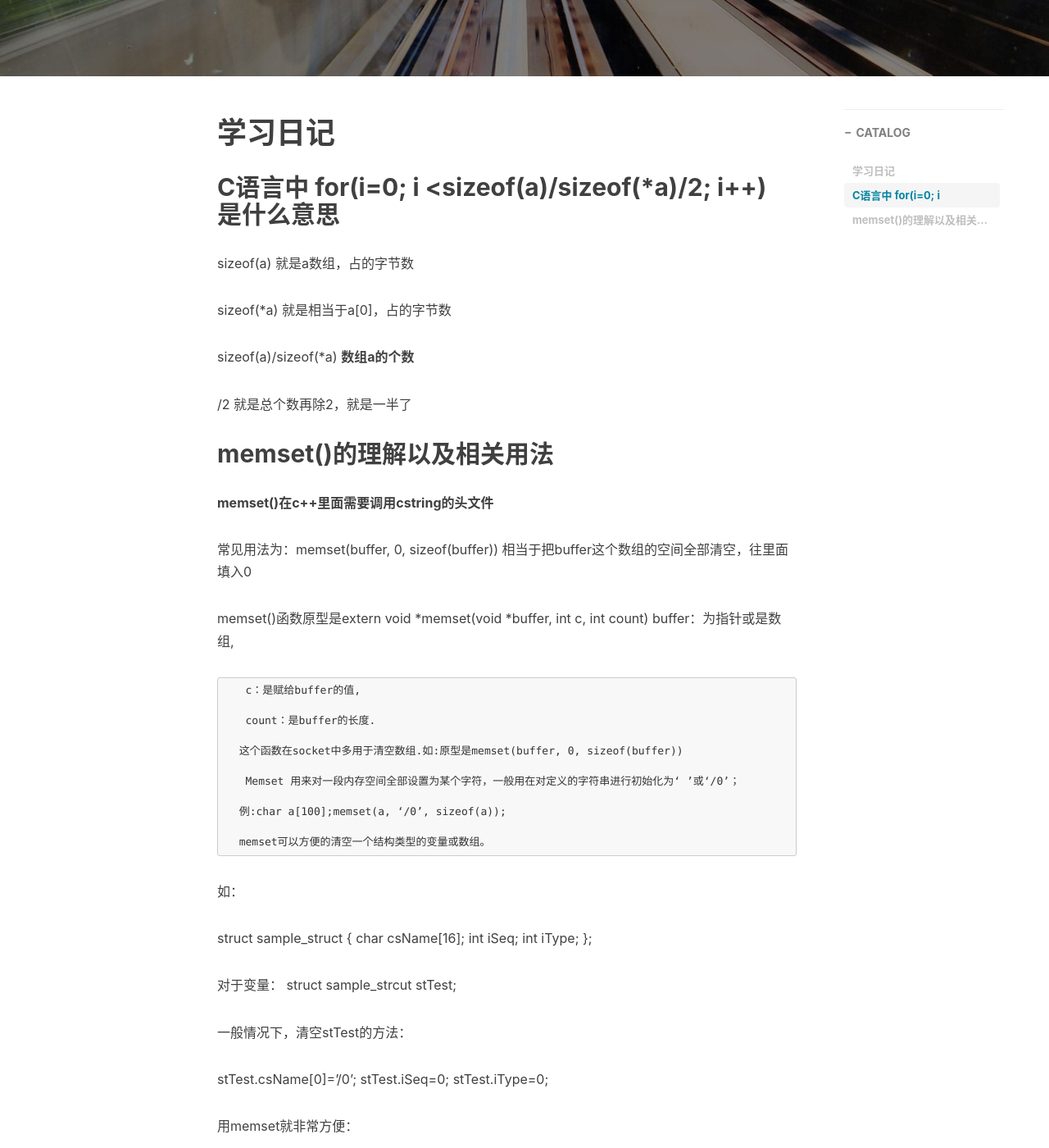
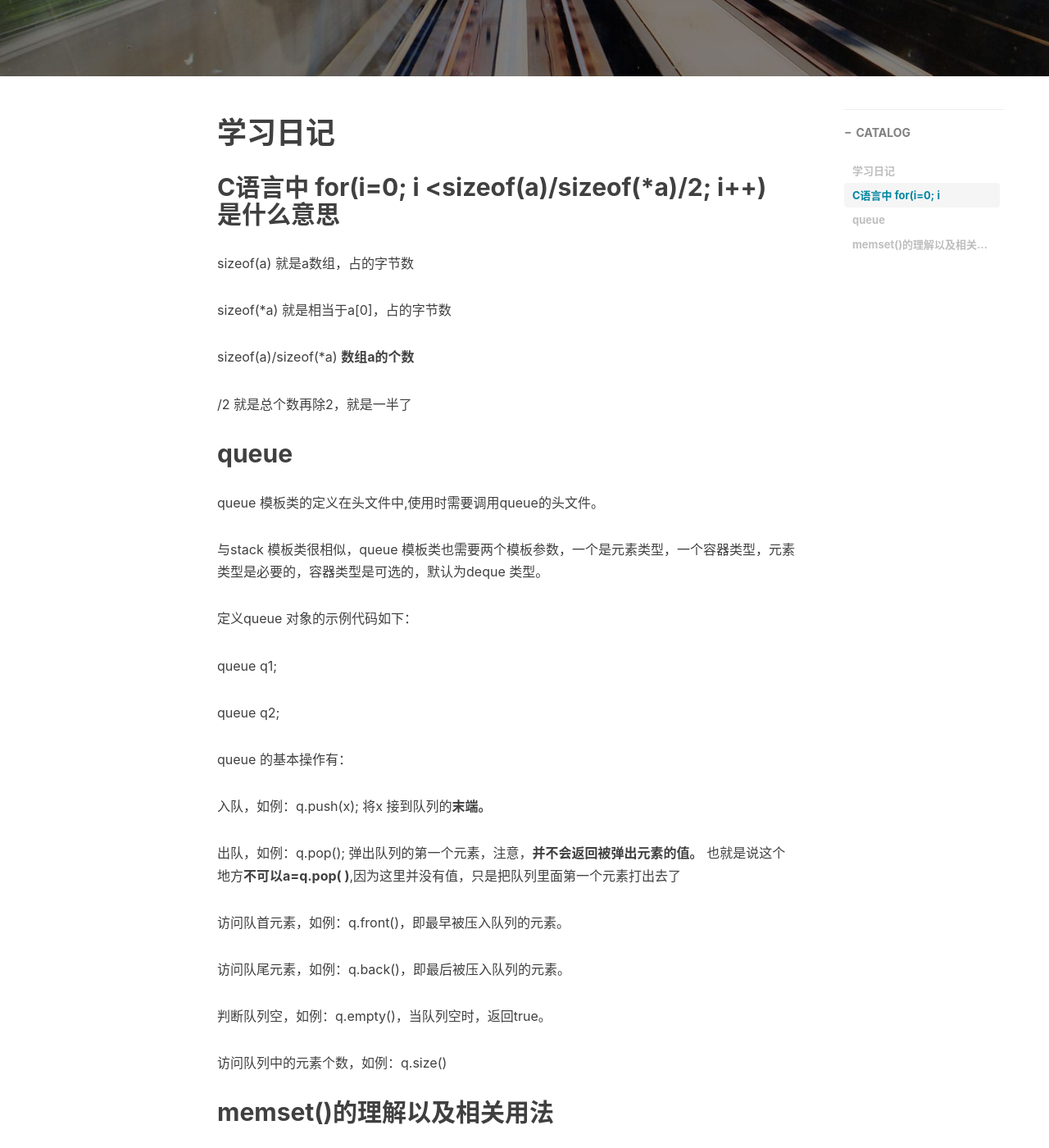
Before and after one commit to qiletian666/qiletian666.github.io, a Jekyll site: the page built from _posts/2019-08-05-学习笔记.md, in a window 1280 px wide and 1400 px high, scrolled down 430 px. Shown: the whole window at 82% size. Built offline with Jekyll 4.4.1, drawn with Linux system fonts in a browser that asks for light colours; nearby versions of some CDN libraries; comment, search, counter and statistics services are not loaded.

Commit message:
Update 2019-08-05-学习笔记.md

```diff
--- a/_posts/2019-08-05-学习笔记.md
+++ b/_posts/2019-08-05-学习笔记.md
@@ -22,6 +22,32 @@ sizeof(*a) 就是相当于a[0]，占的字节数
 sizeof(a)/sizeof(*a) **数组a的个数**
 
 /2 就是总个数再除2，就是一半了
+
+## queue
+queue 模板类的定义在<queue>头文件中,使用时需要调用queue的头文件。
+
+与stack 模板类很相似，queue 模板类也需要两个模板参数，一个是元素类型，一个容器类型，元素类型是必要的，容器类型是可选的，默认为deque 类型。
+
+定义queue 对象的示例代码如下：
+
+queue<int> q1;
+
+queue<double> q2;
+
+queue 的基本操作有：
+
+入队，如例：q.push(x); 将x 接到队列的**末端。**
+
+出队，如例：q.pop(); 弹出队列的第一个元素，注意，**并不会返回被弹出元素的值。**
+也就是说这个地方**不可以a=q.pop( )**,因为这里并没有值，只是把队列里面第一个元素打出去了
+
+访问队首元素，如例：q.front()，即最早被压入队列的元素。
+
+访问队尾元素，如例：q.back()，即最后被压入队列的元素。
+
+判断队列空，如例：q.empty()，当队列空时，返回true。
+
+访问队列中的元素个数，如例：q.size()
 
 
 ## memset()的理解以及相关用法
```
